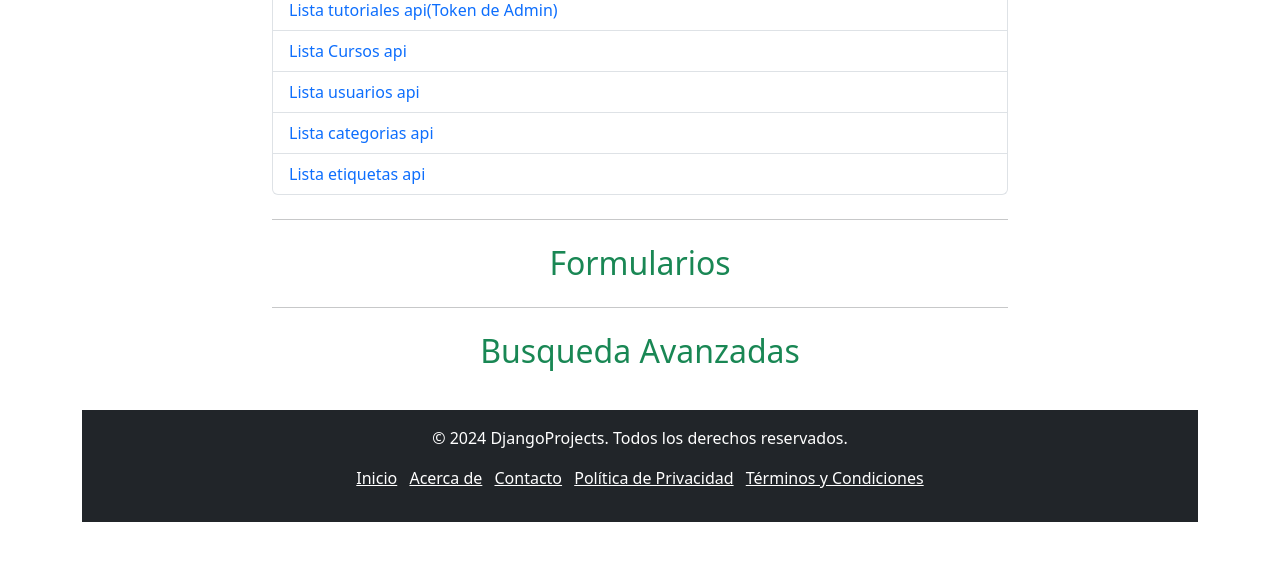
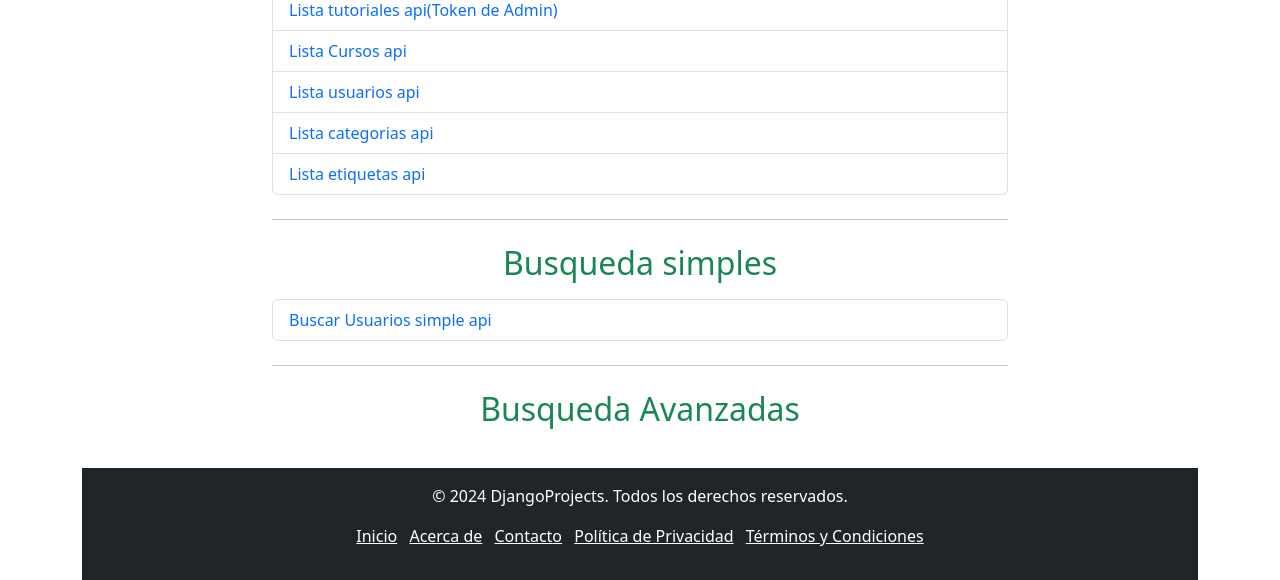
Before and after one commit to kowbalsqui/Proyecto1Modelos_API_Cliente, a Django app: page /enlaces/ in a window 1280 px wide. Shown: the part 409-989 px from the top of the page. Before the commit the page ends 931 px from the top, so only its background shows below. Run offline with Django 5.2, Linux system fonts and the light colour scheme; some libraries are stand-ins or nearby versions.

Commit message:
busqueda simple

```diff
--- a/proyectoModeloClienteAPI/clienteApi/templates/enlaces.html
+++ b/proyectoModeloClienteAPI/clienteApi/templates/enlaces.html
@@ -24,14 +24,17 @@
     <!-- Separador -->
     <hr class="my-4">
 
-    <!-- Sección de Formularios -->
-    <h2 class="text-center text-success mt-4 mb-3">Formularios</h2>
+    <!-- Sección de Busqueda simple -->
+    <h2 class="text-center text-success mt-4 mb-3">Busqueda simples</h2>
+    <ul class="list-group">
+      <li class="list-group-item"><a href="{% url 'busqueda_usuario_simple_api' %}" class="text-decoration-none">Buscar Usuarios simple api</a></li>
+    </ul>
 
 
     <!-- Separador -->
     <hr class="my-4">
 
-    <!-- Sección de Formularios -->
+    <!-- Sección de Busquedas Avanzadas -->
     <h2 class="text-center text-success mt-4 mb-3">Busqueda Avanzadas</h2>
 
 </div>
--- a/proyectoModeloClienteAPI/clienteApi/urls.py
+++ b/proyectoModeloClienteAPI/clienteApi/urls.py
@@ -13,4 +13,6 @@ urlpatterns = [
     path('Cursos/lista_cursos_api.html', views.cursos_lista_api, name = 'lista_cursos_api'),
     path('Etiquetas/lista_etiquetas_api.html', views.etiquetas_lista_api, name = 'lista_etiquetas_api'),
     path('enlaces/', views.pagina_de_enlaces, name='pagina_de_enlaces'),
+    #URLS de los formularios de busqueda basicos
+    path('Usuario/busqueda_usuario_simple_api.html', views.busqueda_usuario_simple_api, name = 'busqueda_usuario_simple_api'),
 ]
--- a/proyectoModeloClienteAPI/clienteApi/views.py
+++ b/proyectoModeloClienteAPI/clienteApi/views.py
@@ -1,9 +1,11 @@
-from django.shortcuts import render
+from django.shortcuts import render,redirect
 import requests
+from django.http import HttpResponseRedirect
 from django.core import serializers
 from django.conf import settings
 import os
 from dotenv import load_dotenv
+from .forms import *
 
 # Cargar el archivo .env
 load_dotenv()
@@ -95,3 +97,24 @@ def etiquetas_lista_api(request):
     return render(request, 'Etiquetas/lista_etiquetas_api.html', {
         'etiquetas_mostrar': etiquetas
     })
+
+def crear_cabezera():
+    profesor = os.getenv('TEACHER_USER')
+    return {'Authorization': f'Bearer {profesor}'}
+
+def busqueda_usuario_simple_api(request):
+    formulario = BusquedaUsuarioForm(request.GET)
+
+    if formulario.is_valid():
+        headers = crear_cabezera()
+        response = requests.get('http://127.0.0.1:8000/api/v1/usuario',
+                                headers=headers,
+                                params = formulario.cleaned_data)
+        usuarios = response.json()
+        return render (request, 'Usuario/busqueda_usuario_simple_api.html', { "usuarios_mostrar": usuarios})
+
+    referer = request.META.get("HTTP_REFERER")
+    if referer:
+        return HttpResponseRedirect(referer)
+    else:
+        return redirect('inicio')
```
Also changed, not shown: proyectoModeloClienteAPI/clienteApi/forms.py (added, +15 -0 lines), proyectoModeloClienteAPI/clienteApi/templates/Usuario/busqueda_usuario_simple_api.html (added, +26 -0 lines).
